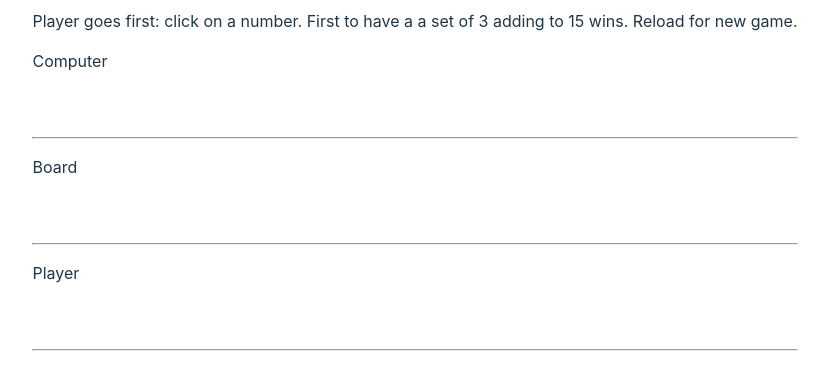
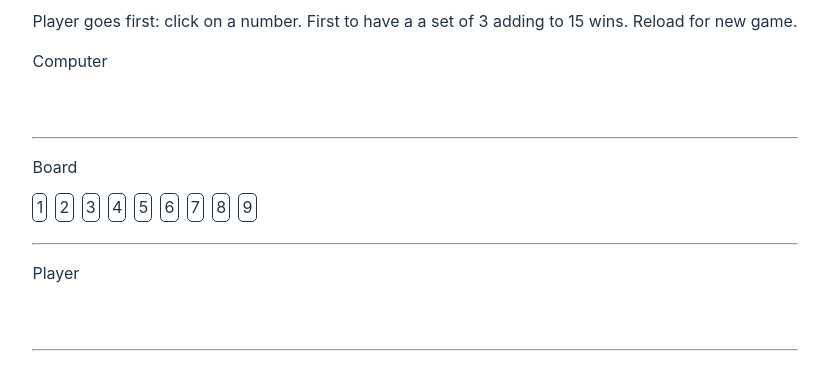
Before and after one commit to Unomars4/addTo15, a website built with Vite: page index.html in a window 1280 px wide. Shown: the part 278-668 px from the top of the page, without its empty margins (225-1054 px from the left). Built offline with nearby package versions, Linux system fonts and the light colour scheme.

Commit message:
add styles to buttons

```diff
--- a/main.js
+++ b/main.js
@@ -1,6 +1,7 @@
 import Ui from "./ui";
+
 const app = document.querySelector('#app');
-app.addEventListener("load", () => console.log("working"));
+
 app.innerHTML = `
   <div>
     <h1 class="title">Player against Computer</h1>
@@ -25,3 +26,5 @@ app.innerHTML = `
     <hr/>
   </div>
 `;
+
+app.addEventListener("load", Ui.init());
--- a/style.css
+++ b/style.css
@@ -36,6 +36,13 @@ h1 {
 
 section {
     height: 5rem;
+}
+
+.number {
+    padding: 0.2rem;
+    margin-right: 0.5rem;
+    border: 1px solid;
+    border-radius: 5px;
     cursor: pointer;
 }
 
--- a/ui.js
+++ b/ui.js
@@ -2,9 +2,10 @@
 import Game from "./game";
 
 const Ui = (() => {
+
     const setUpBoard = () => {
         const board = document.querySelector(".boardOptions");
-        for (const i = 1; i < 10; i++) {
+        for (let i = 1; i < 10; i++) {
             const element = document.createElement("span");
             element.classList.add("number");
             element.addEventListener("click", addToPlayer);
@@ -12,6 +13,7 @@ const Ui = (() => {
             element.dataset.n = i;
             board.appendChild(element);
         };
+        console.log("create 9 elements")
     }
 
     const addToPlayer = () => {
```
